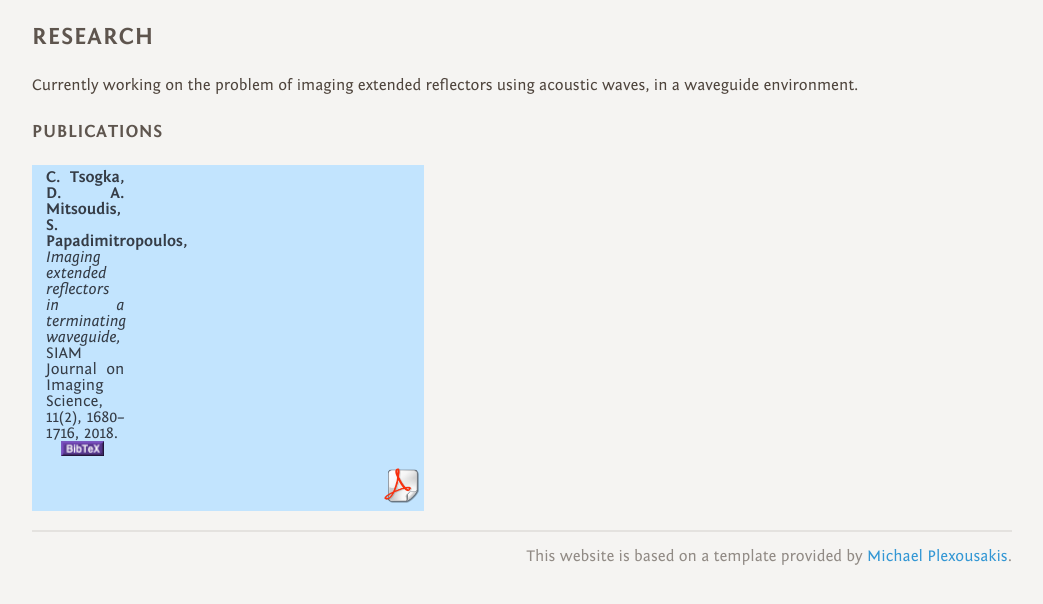
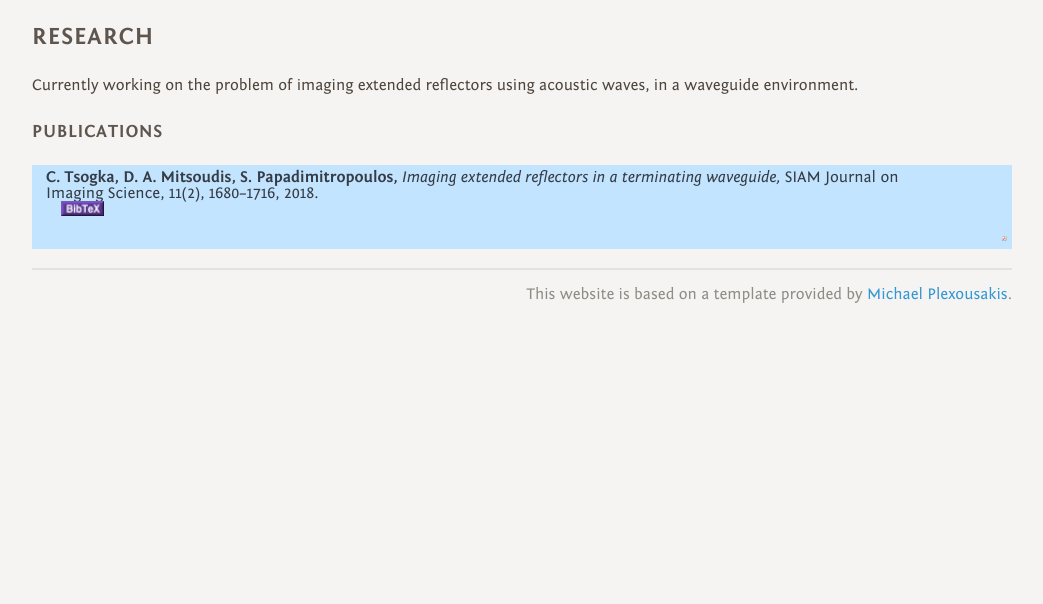
Before and after one commit to spapadem/spapadem.github.io, a PHP site: page /research.html in a window 1280 px wide. Shown: the part 116-720 px from the top of the page, without its empty margins (118-1161 px from the left). Run offline with PHP 8.4, Linux system fonts and the light colour scheme; some libraries are stand-ins or nearby versions.

Commit message:
site edits

```diff
--- a/css/publications.css
+++ b/css/publications.css
@@ -9,7 +9,7 @@ td.pub {
         color: #353c46;
         float: left;
         /*min-width: 600px;*/
-        width: 40%;
+        width: 100%;
         margin-bottom: 10px;
 	padding: 0;
 	padding-bottom: 5px;
@@ -18,7 +18,7 @@ td.pub {
 .pubinfo {
         padding: 4px;
 	float: middle;
-	width: 20%;
+	width: 87%;
 	text-align: justify;
         margin-left: 10px;
 }
--- a/research.html
+++ b/research.html
@@ -65,7 +65,7 @@
 		  </div>
 		  <div class="publink">
 		    <a href="papers/TMP_2018.pdf">
-		      <img src="img/pdf2.png" height="35" alt="PDF" border="0">
+		      <img src="img/pdf2.png" height="5" alt="PDF" border="0">
 		    </a>
 		  </div>
 		</td>
```
